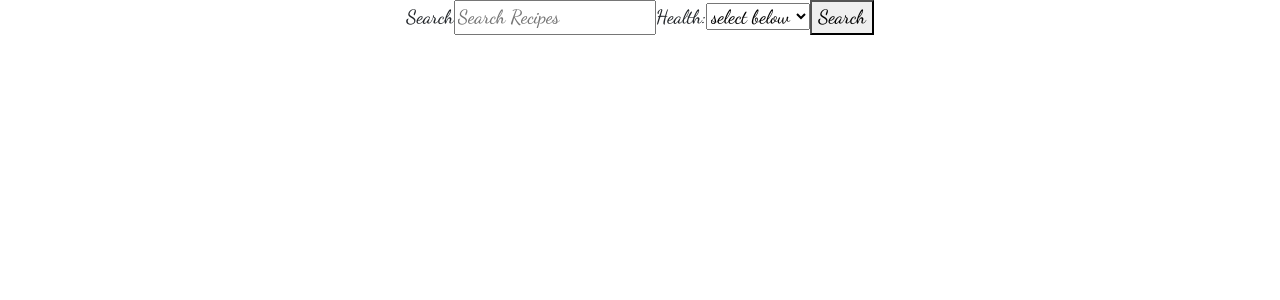
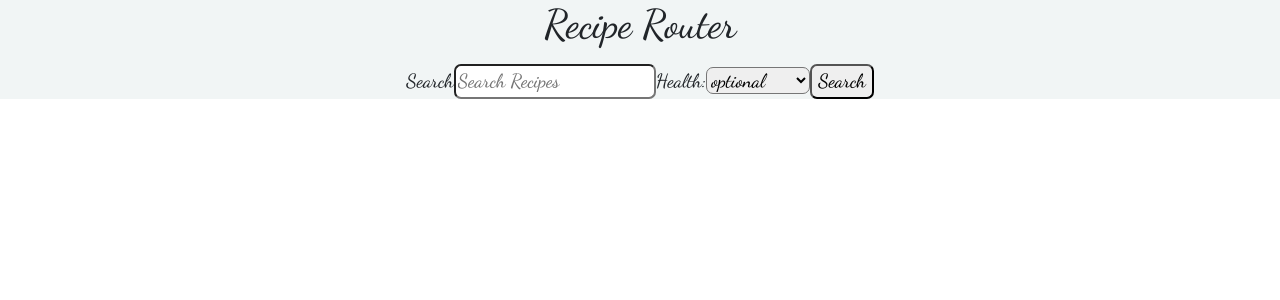
Before and after one commit to kaelaagreen/React-Group-Project, a React (Create React App) app: page / in a window 1280 px wide. Shown: the top 300 px of the page. Built offline with nearby package versions, Linux system fonts and the light colour scheme.

Commit message:
more styling

```diff
--- a/public/index.html
+++ b/public/index.html
@@ -35,7 +35,7 @@
 <link rel="preconnect" href="https://fonts.gstatic.com" crossorigin>
 <link href="https://fonts.googleapis.com/css2?family=Dancing+Script:wght@500&display=swap" rel="stylesheet">
 
-    <title>React App</title>
+    <title>Recipe Router</title>
   </head>
   <body>
     <noscript>You need to enable JavaScript to run this app.</noscript>
--- a/src/App.css
+++ b/src/App.css
@@ -1,8 +1,9 @@
 .App {
-    text-align: center;
-    background-color: hsl(0, 0%, 100%);
-    font-family: 'Dancing Script', cursive;
-    font-size: larger;
+  text-align: center;
+  background-color: hsl(0, 0%, 100%);
+  font-family: 'Dancing Script', cursive;
+  font-size: larger;
+  background-color: rgb(241, 245, 245);
   }
 
   .RecipeBlock{
@@ -11,6 +12,7 @@
     width:500px;
     /* border:solid black 1px; */
     margin-bottom: 10px;
+    border-radius: 20px;
 
     box-shadow:
     0 2.8px 2.2px rgba(0, 0, 0, 0.034),
@@ -50,3 +52,18 @@
   overflow: visible;
   display: block;}
   }
+
+  img{
+    border-radius: 10px;
+    max-width: 90%;
+  }
+
+  input{
+    border-radius: 7px;
+  }
+  button{
+    border-radius: 7px;
+  }
+  select{
+    border-radius: 7px;
+  }
--- a/src/components/Results.tsx
+++ b/src/components/Results.tsx
@@ -16,7 +16,7 @@ export default function Results({
         <h3>{label}</h3>
         <img src={image} alt="" />
       </Link>
-      <p>Source: {source}</p>
+      <p><strong>Source:</strong> <Link to={source}></Link>{source}</p>
       {/* <p>Calories: {calories.toFixed(0)}</p>
         <p>Total time: {totalTime}</p> */}
       <Link
--- a/src/components/SearchForm.tsx
+++ b/src/components/SearchForm.tsx
@@ -10,9 +10,19 @@ export default function SearchForm({
   const [health, setHealth] = useState("");
   return (
     <div>
+      <h1 className="pageHeader">Recipe Router</h1>
+      <p></p>
       <form
         onSubmit={(event) => {
           event.preventDefault();
+          document.querySelectorAll(".animation").forEach((recipeBlock)=>{
+            recipeBlock.classList.remove("animation")
+            setTimeout(() =>{
+                recipeBlock.classList.add("animation")
+
+            }, 500 )
+        })
+
           console.log(query);
           onSubmit({ query, health });
           setQuery("");
@@ -39,7 +49,7 @@ export default function SearchForm({
             }}
           >
             <option value="" defaultChecked>
-              select below
+              optional
             </option>
             <option value="alcohol-free">alcohol free</option>
             <option value="dairy-free">dairy free</option>
```
Also changed, not shown: src/components/RecipeDetails.tsx (+7 -17 lines).
